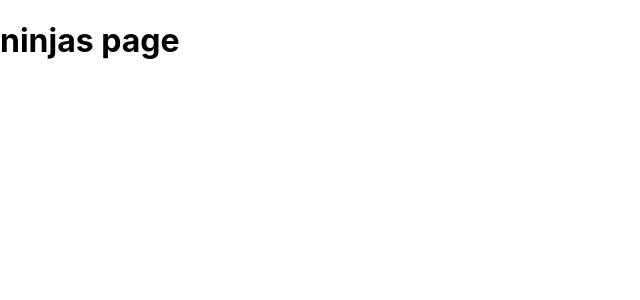
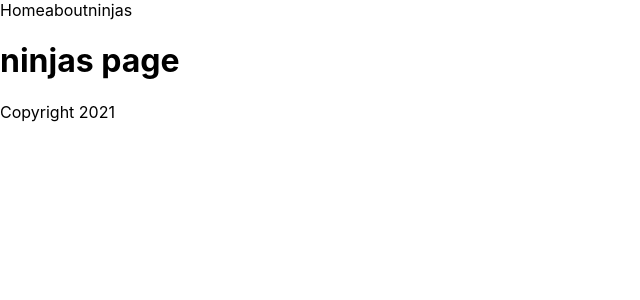
Before and after one commit to andriyfm/next-ninjalist, a Next.js app: page /ninjas in a window 1280 px wide. Shown: the top 300 px of the page, without its empty margins (0-640 px from the left). Built offline with nearby package versions, Linux system fonts and the light colour scheme.

Commit message:
Create Navbar and Footer components

```diff
--- /dev/null
+++ b/src/components/Footer.tsx
@@ -0,0 +1,7 @@
+export default function Footer() {
+  return (
+    <div>
+      <p>Copyright 2021</p>
+    </div>
+  );
+}
--- /dev/null
+++ b/src/components/Navbar.tsx
@@ -0,0 +1,18 @@
+import Link from "next/link";
+
+export default function Navbar() {
+  return (
+    <nav>
+      <img src="" alt="" />
+      <Link href="/">
+        <a>Home</a>
+      </Link>
+      <Link href="/about">
+        <a>about</a>
+      </Link>
+      <Link href="/ninjas">
+        <a>ninjas</a>
+      </Link>
+    </nav>
+  );
+}
--- a/src/pages/ninjas/index.tsx
+++ b/src/pages/ninjas/index.tsx
@@ -1,7 +1,12 @@
+import Footer from "components/Footer";
+import Navbar from "components/Navbar";
+
 export default function ninjas() {
   return (
     <div>
+      <Navbar />
       <h1>ninjas page</h1>
+      <Footer />
     </div>
   );
 }
```
